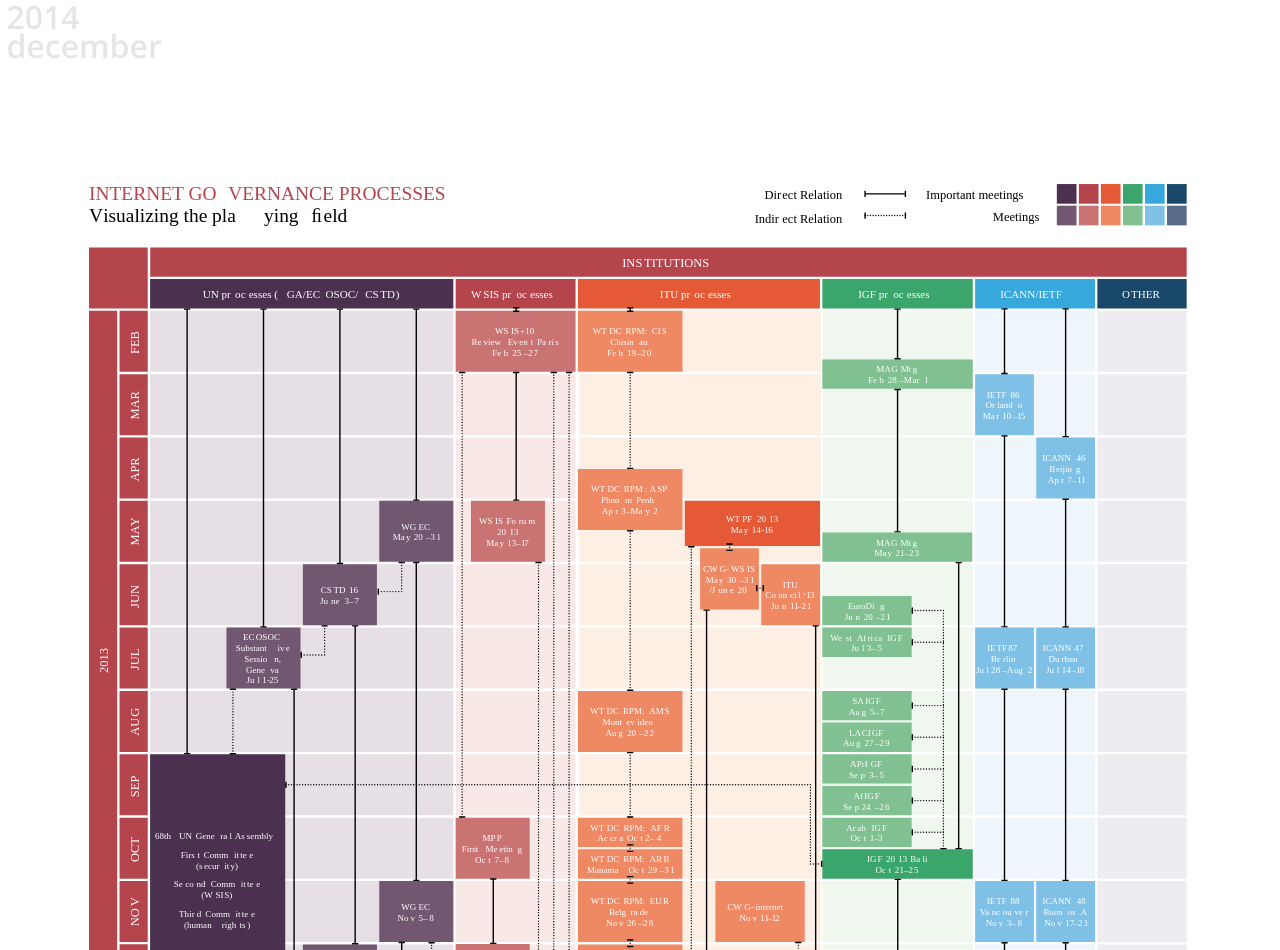
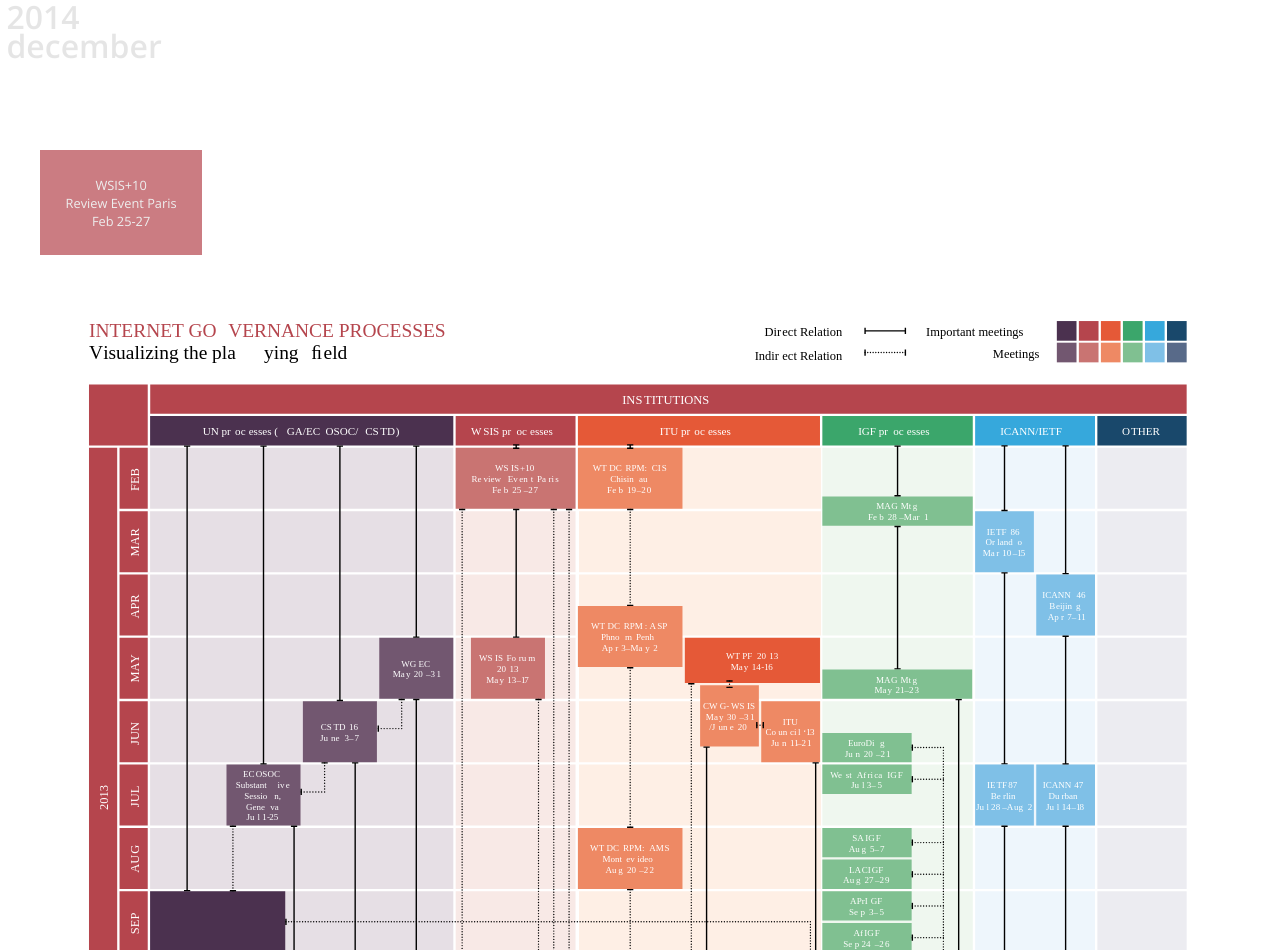
Before and after one commit to israelst/Internet-Governance-Timeline, a plain HTML site: page index.html in a window 1280 px wide. Shown: the part 3745-4695 px from the top of the page. Drawn offline with nearby package versions, Linux system fonts and the light colour scheme.

Commit message:
Add a WSIS event

```diff
--- a/index.html
+++ b/index.html
@@ -54,6 +54,9 @@
             <li><span class="year">2014</span><span class="month">november</span></li>
             <li><span class="year">2014</span><span class="month">december</span></li>
         </ol>
+        <ul class="events">
+            <li class='wsis event'><div class='name'>WSIS+10</div>Review Event Paris<div class='date'>Feb 25-27</div></li>
+        </ul>
         <img src="static_version.svg" alt="" style="width: 90%; margin: 2% 5%;" />
     </div>
 </body>
--- a/style.css
+++ b/style.css
@@ -120,3 +120,16 @@
     margin: 0;
     line-height: .9em;
 }
+
+.event{
+    margin: 0;
+    padding: 2em;
+    display: inline-block;
+    text-align: center;
+    color: #eee;
+    font-size: .8em;
+}
+
+.event.wsis{
+    background-color: rgba(181, 69, 77, .7);
+}
```
